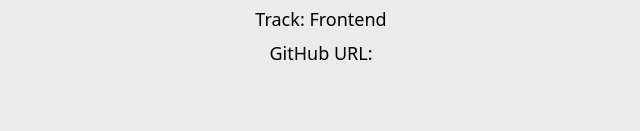
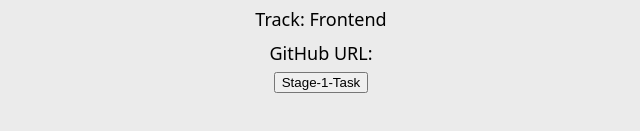
Before and after one commit to King-Asanga/Stage-1-Task, a plain HTML site: page Index.html in a window 1280 px wide. Shown: the part 233-364 px from the top of the page, without its empty margins (319-959 px from the left). Drawn offline with Linux system fonts and the light colour scheme.

Commit message:
Index.html

```diff
--- a/Index.html
+++ b/Index.html
@@ -22,7 +22,8 @@
 <!-- MyTrack -->
     <p data-testid="myTrack">Track: Frontend</p>
 
-    <p>GitHub URL:</p><a href=""></a>
+    <p>GitHub URL:</p><a href="https://github.com/King-Asanga/Stage-1-Task/"
+    target="_blank"><button>Stage-1-Task</button></a>
 
  <script src="script.js"></script>
 
```
